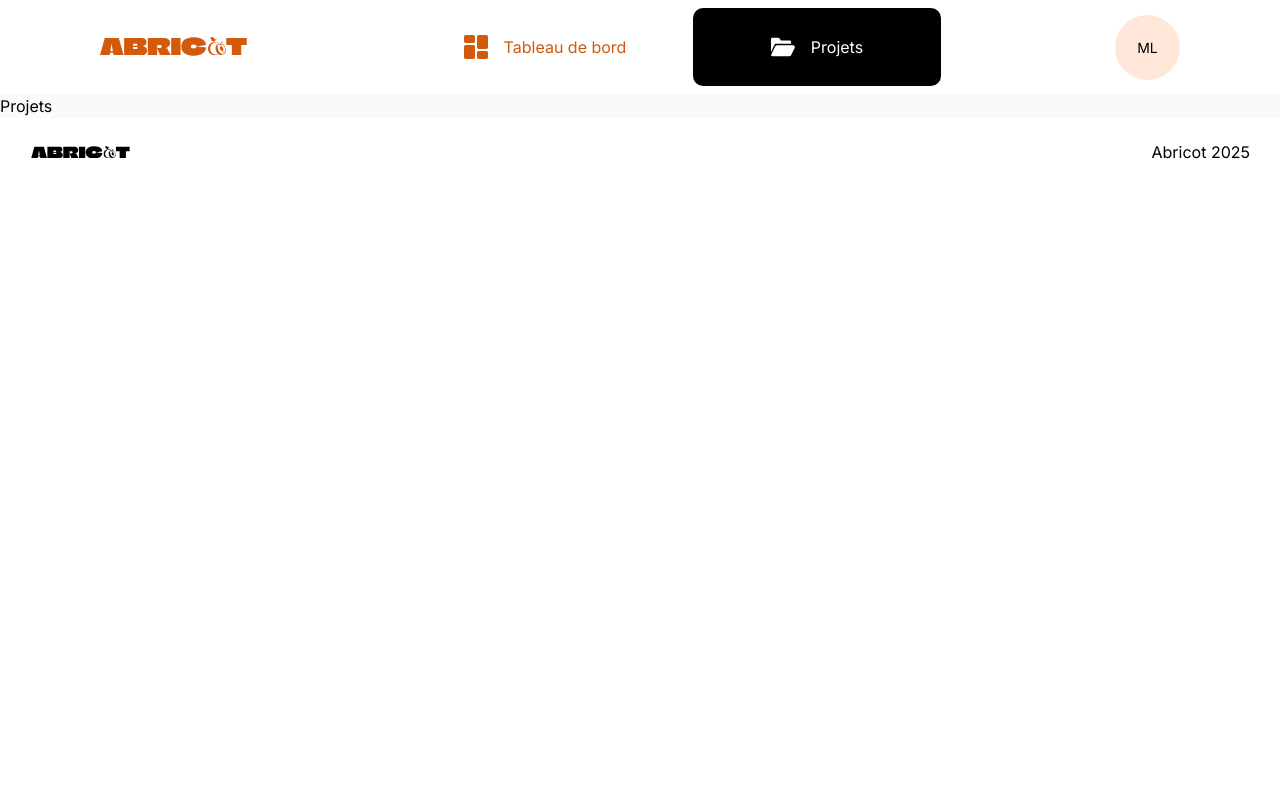
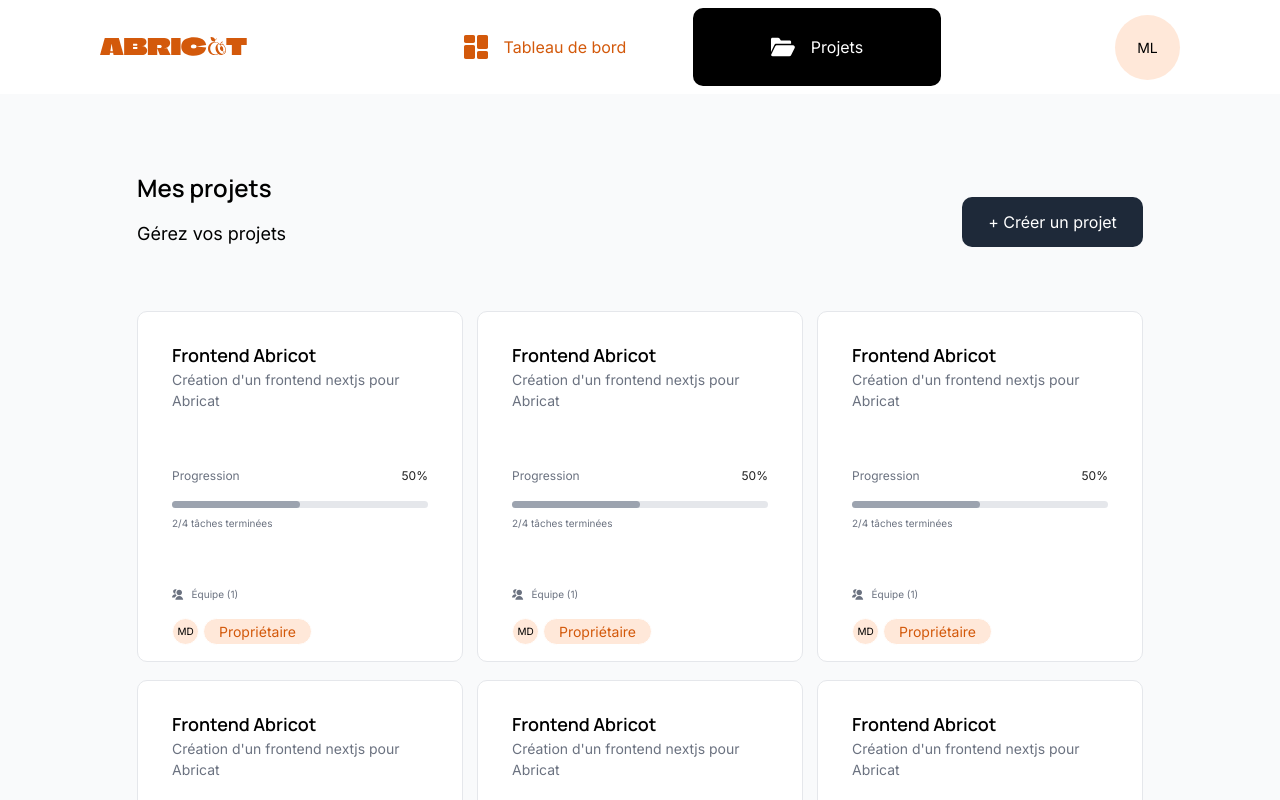
Before and after one commit to jakun9999/abricot, a Next.js app: page /projects in a window 1280 px wide. Shown: the top 800 px of the page. Built offline with nearby package versions, Linux system fonts and the light colour scheme.

Commit message:
Projects layout - done.

```diff
--- a/app/(app)/dashboard/layout.tsx
+++ b/app/(app)/dashboard/layout.tsx
@@ -2,7 +2,7 @@ import React from "react";
 import AbrButton from "@/components/ui/buttons/abr-button";
 import DashboardMenu from "@/components/ui/dashboard/dashboard-menu";
 
-export default function MainAppLayout({
+export default function DashboardLayout({
   children,
 }: {
   children: React.ReactNode;
--- /dev/null
+++ b/app/(app)/projects/layout.tsx
@@ -0,0 +1,28 @@
+import React from "react";
+import AbrButton from "@/components/ui/buttons/abr-button";
+
+export default function ProjectsLayout({
+  children,
+}: {
+  children: React.ReactNode;
+}) {
+  return (
+    <>
+      <div className="mt-19 flex flex-col items-center w-full">
+        <div className="flex flex-col md:flex-row gap-5 md:gap-0 md:justify-between md:items-end w-full px-4 lg:px-34.25 box-border">
+          <div className="flex flex-col gap-3.5">
+            <h1 aria-label="Liste des projets Abricot" className="sr-only"></h1>
+            <h4>Mes projets</h4>
+            <p className="text-body-l">Gérez vos projets</p>
+          </div>
+          <AbrButton
+            color="black"
+            label="+ Créer un projet"
+            className="w-45.25 h-12.5 shrink-0"
+          />
+        </div>
+        <div className="flex flex-col w-full mt-16 mb-19.5">{children}</div>
+      </div>
+    </>
+  );
+}
--- a/app/(app)/projects/page.tsx
+++ b/app/(app)/projects/page.tsx
@@ -1,11 +1,24 @@
-import React from "react";
 import { Metadata } from "next";
+import Project from "@/components/ui/cards/project";
 
 export const metadata: Metadata = {
   title: "Projets",
   description: "Page projets Abricot",
 };
 
+const elements: any = [];
+
+for (let i = 0; i < 9; i++) {
+  elements.push(
+    <div key={i}>
+      <Project projectId={i} />
+    </div>,
+  );
+}
 export default function Page() {
-  return <div>Projets</div>;
+  return (
+    <div className="min-h-screen grid grid-cols-1 md:grid-cols-2 xl:grid-cols-3 px-4 lg:px-34.25 gap-x-3.5 gap-y-4.5">
+      {elements}
+    </div>
+  );
 }
--- a/components/ui/cards/project.tsx
+++ b/components/ui/cards/project.tsx
@@ -64,7 +64,7 @@ export default function Comments({ projectId }: ProjectProps) {
   );
 
   return (
-    <div className="w-95 h-87.75 flex flex-col bg-white rounded-[10px] gap-14 px-8.5 py-7.5">
+    <div className="max-w-95 h-87.75 flex flex-col bg-white rounded-[10px] border border-abr-grey-200 gap-14 px-8.5 py-7.5">
       {/* Project info */}
       <div className="gap-2">
         <h5>{project.name}</h5>
@@ -77,7 +77,7 @@ export default function Comments({ projectId }: ProjectProps) {
           <span className="text-abr-grey-800 text-body-xs">{progression}%</span>
         </div>
         {/* Progress bar */}
-        <div className="w-78 h-1.75 bg-abr-grey-200 rounded-[40px]">
+        <div className="max-w-78 h-1.75 bg-abr-grey-200 rounded-[40px]">
           <div
             className="bg-abr-grey-400 h-1.75 rounded-[40px]"
             style={{ width: `${progression}%` }}
```
Also changed, not shown: app/(app)/projects/[id]/page.tsx (renamed from app/(app)/project/page.tsx).
